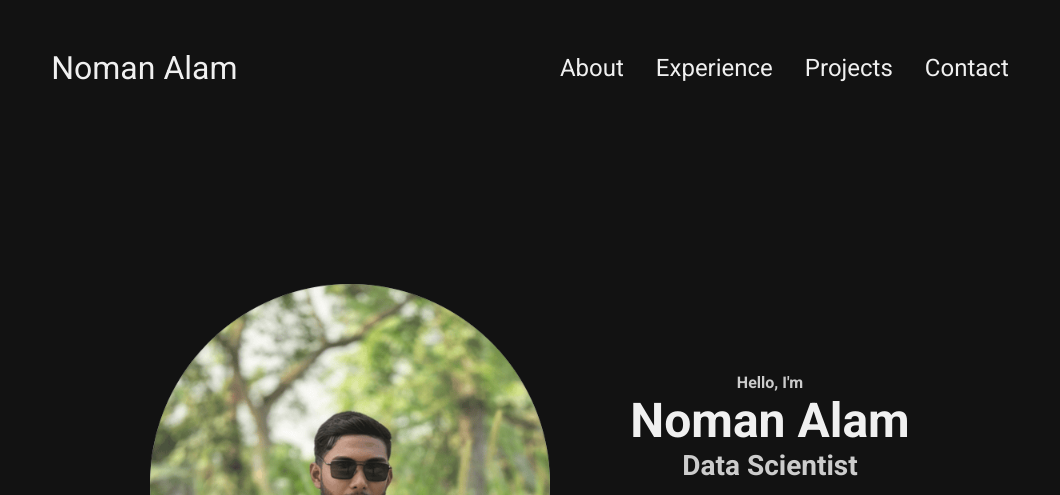
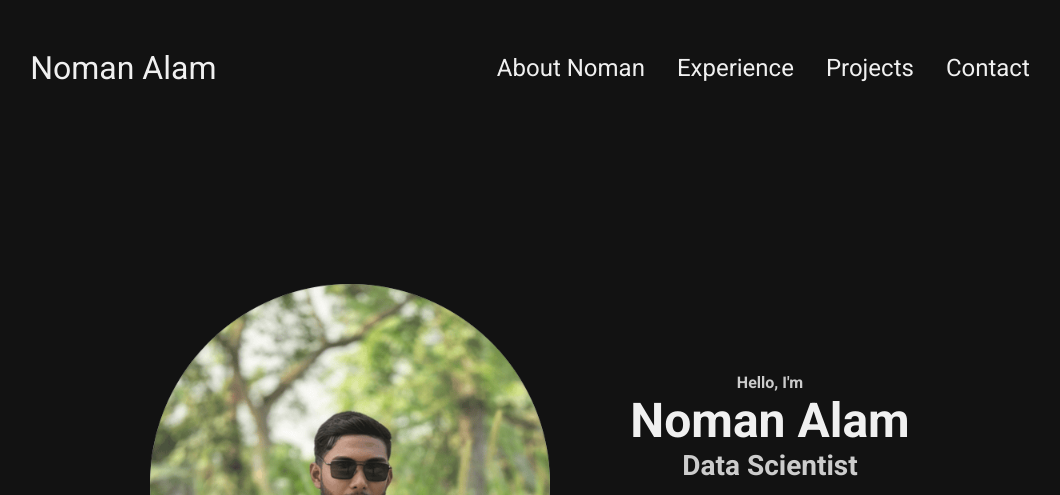
Before and after one commit to noman-alam/noman-alam.github.io, a plain HTML site: page index.html in a window 1280 px wide. Shown: the top 495 px of the page, without its empty margins (110-1170 px from the left). Drawn offline with Linux system fonts and the light colour scheme.

Commit message:
little changes
about

```diff
--- a/index.html
+++ b/index.html
@@ -4,7 +4,7 @@
     <meta charset="UTF-8" />
     <meta http-equiv="X-UA-Compatible" content="IE=edge" />
     <meta name="viewport" content="width=device-width, initial-scale=1.0" />
-    <title>My Portfolio</title>
+    <title>Noman Alam Portfolio</title>
     <link rel="stylesheet" href="style.css" />
     <link rel="stylesheet" href="mediaqueries.css" />
   </head>
@@ -13,7 +13,7 @@
       <div class="logo">Noman Alam</div>
       <div>
         <ul class="nav-links">
-          <li><a href="#about">About</a></li>
+          <li><a href="#about">About Noman</a></li>
           <li><a href="#experience">Experience</a></li>
           <li><a href="#projects">Projects</a></li>
           <li><a href="#contact">Contact</a></li>
```
